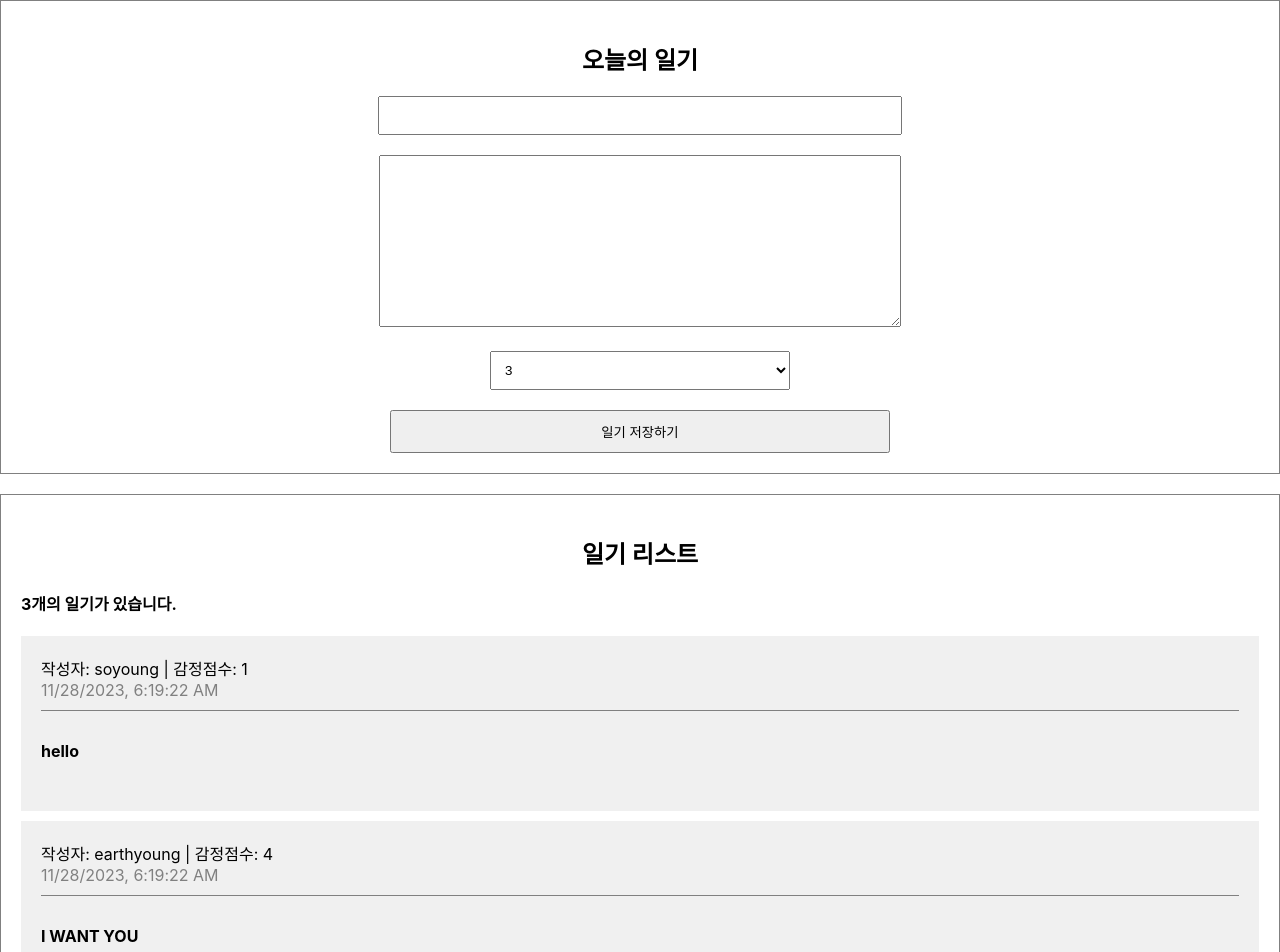
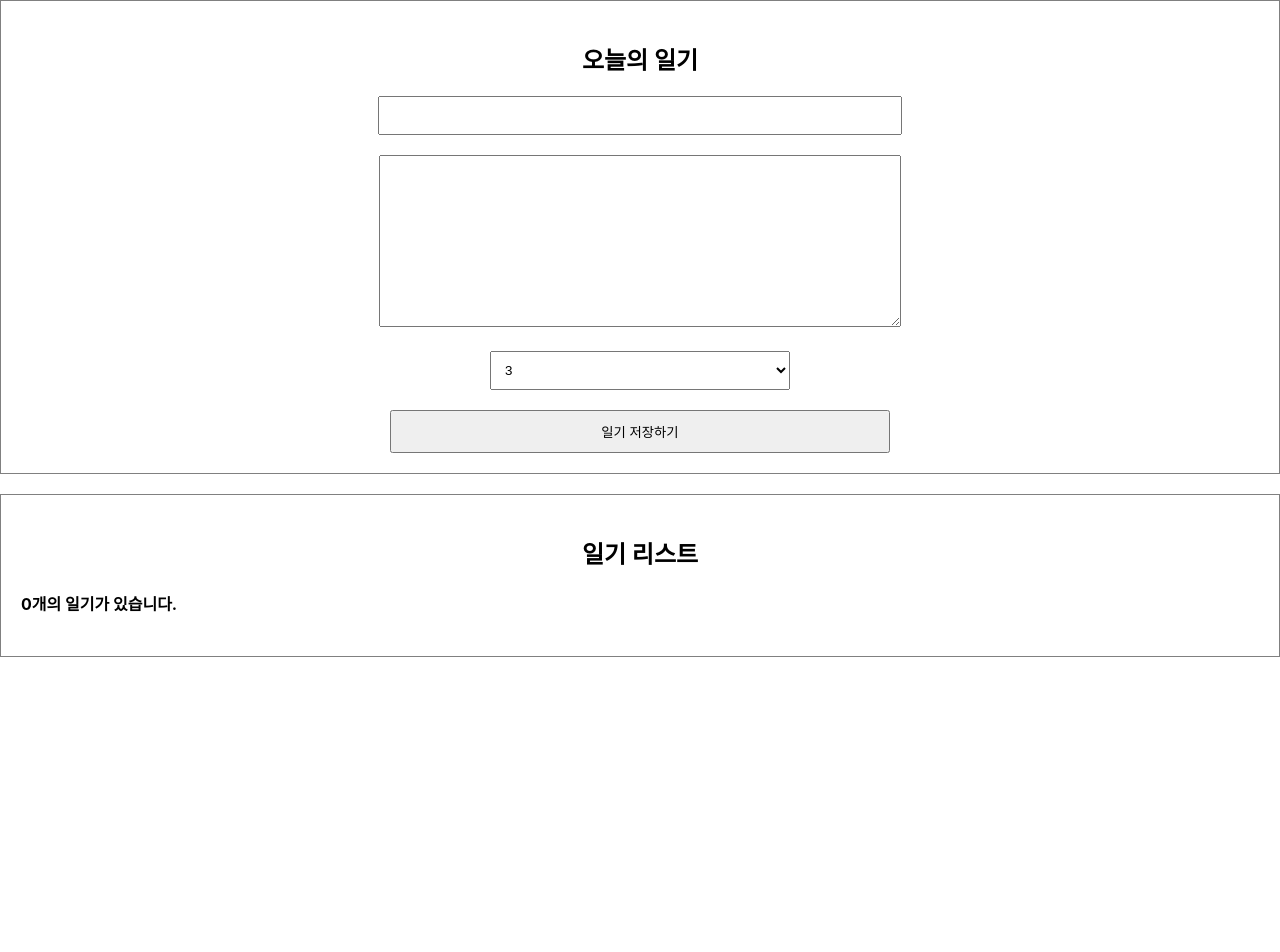
Before and after one commit to earthyoung/react_clonecoding_simple_diary, a React (Create React App) app: page / in a window 1280 px wide. Shown: the top 952 px of the page. After the commit the page ends 800 px from the top, so only its background shows below. Built offline with nearby package versions, Linux system fonts and the light colour scheme.

Commit message:
feat: 데이터 추가하기

```diff
--- a/src/App.js
+++ b/src/App.js
@@ -1,36 +1,31 @@
 import './App.css';
 import DiaryEditor from './DiaryEditor';
 import DiaryList from './DiaryList';
+import {useState, useRef} from "react";
 
-const dummyList = [
-  {
-    "id": 1,
-    "author": "soyoung",
-    "content": "hello",
-    "emotion": 1,
-    "created_date": new Date().getTime()
-  },
-  {
-    "id": 2,
-    "author": "earthyoung",
-    "content": "I WANT YOU",
-    "emotion": 4,
-    "created_date": new Date().getTime()
-  },
-  {
-    "id": 3,
-    "author": "ksy",
-    "content": "LOL",
-    "emotion": 5,
-    "created_date": new Date().getTime()
-  },
-];
 
 function App() {
+
+  const [data, setData] = useState([]);
+  const dataId = useRef(0);
+
+  const onCreate = (author, content, emotion) => {
+    const created_date = new Date().getTime();
+    const newItem = {
+      author,
+      content,
+      emotion,
+      created_date,
+      id: dataId.current
+    };
+    dataId.current += 1
+    setData([newItem, ...data]);
+  };
+
   return (
     <div className="App">
-      <DiaryEditor />
-      <DiaryList diaryList={dummyList}/>
+      <DiaryEditor onCreate={onCreate}/>
+      <DiaryList diaryList={data}/>
     </div>
   );
 }
--- a/src/DiaryEditor.js
+++ b/src/DiaryEditor.js
@@ -1,6 +1,6 @@
 import { useRef, useState} from "react";
 
-const DiaryEditor = () => {
+const DiaryEditor = ({onCreate}) => {
 
     const authorInput = useRef();
     const contentInput = useRef();
@@ -18,7 +18,7 @@
         });
     };
 
-    const handleSubmit = (e) => {
+    const handleSubmit = () => {
         if (state.author.length < 1) {
             authorInput.current.focus();
             return;
@@ -27,7 +27,13 @@
             contentInput.current.focus();
             return;
         }
+        onCreate(state.author, state.content, state.emotion);
         alert("저장 성공");
+        setState({
+            author: "",
+            content: "",
+            emotion: 1,
+        });
     };
 
     return <div className="DiaryEditor">
--- a/src/DiaryList.js
+++ b/src/DiaryList.js
@@ -1,7 +1,6 @@
 import DiaryItem from "./DiaryItem";
 
 const DiaryList = ({diaryList}) => {
-    console.log(diaryList);
     return <div className="DiaryList">
         <h2>일기 리스트</h2>
         <h4>{diaryList.length}개의 일기가 있습니다.</h4>
```
